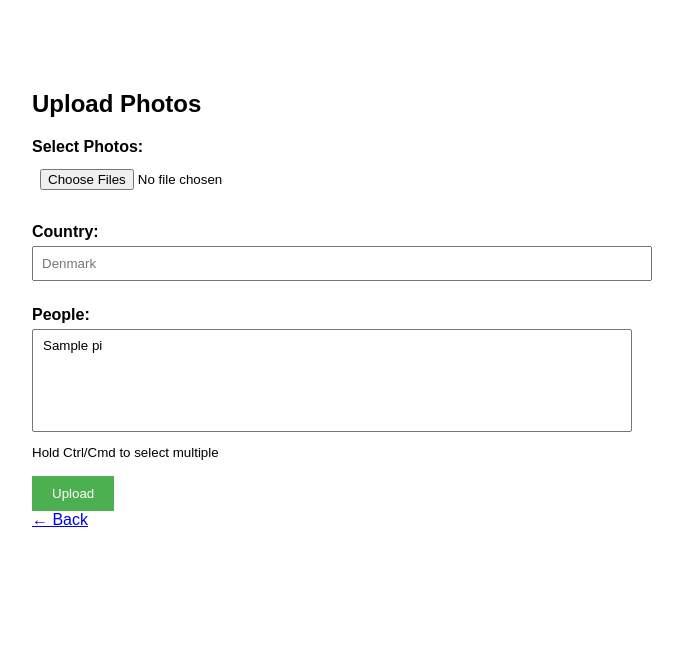
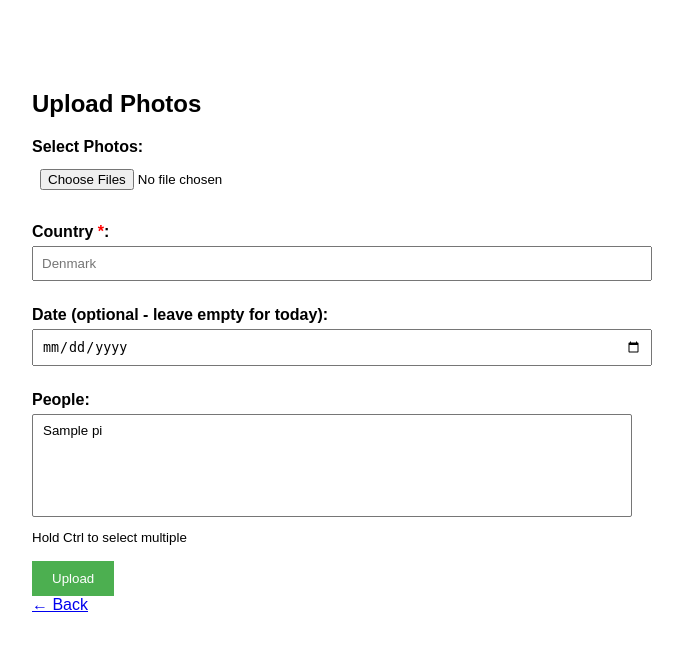
Before and after one commit to Frederik3152/PhotoFetchr, a Flask app: page /upload in a window 1280 px wide. Shown: the top 651 px of the page, without its empty margins (308-991 px from the left). Run offline with Flask 3, Linux system fonts and the light colour scheme; a database or web service that is not in the repository returns one stand-in record (values such as "Sample title"); some libraries are stand-ins or nearby versions.

Commit message:
adding date overwrite

```diff
--- a/app.py
+++ b/app.py
@@ -226,13 +226,26 @@ def allowed_file(filename):
 def upload():
     if request.method == 'POST':
         files = request.files.getlist('photos')
-        country = request.form.get('country', '')
+        country = request.form.get('country', '').strip()
         people = request.form.getlist('people')
+        custom_date = request.form.get('date', '').strip()
+
+        # Validate mandatory country
+        if not country:
+            return jsonify([{'success': False, 'error': 'Country is required'}])
+
+        # Parse custom date if provided
+        photo_date = None
+        if custom_date:
+            try:
+                photo_date = datetime.strptime(custom_date, '%Y-%m-%d').date()
+            except ValueError:
+                return jsonify([{'success': False, 'error': 'Invalid date format. Use YYYY-MM-DD'}])
 
         results = []
         for file in files:
             if file and allowed_file(file.filename):
-                result = add_photo_to_db(file, country, people)
+                result = add_photo_to_db(file, country, people, photo_date)
                 results.append(result)
 
         return jsonify(results)
@@ -241,10 +254,8 @@ def upload():
     people_list = get_people()
     return render_template('upload.html', people=people_list)
 
-def add_photo_to_db(file, country, people):
-    """
-    Add single photo to database and filesystem
-    """
+def add_photo_to_db(file, country, people, custom_date=None):
+    """Add single photo to database and filesystem"""
     try:
         # Get next ID
         conn = psycopg2.connect(**db_config)
@@ -252,12 +263,14 @@ def add_photo_to_db(file, country, people):
         cur.execute("SELECT COALESCE(MAX(id), 0) + 1 FROM pi_data.pictures")
         photo_id = cur.fetchone()[0]
 
-        # Generate paths
-        now = datetime.now()
-        filename = f"{now.strftime('%Y%m%d')}_{photo_id:06d}_{secure_filename(file.filename)}"
+        # Use custom date or current date
+        photo_date = custom_date if custom_date else datetime.now().date()
 
-        original_path = f"/photos/originals/{now.year}/{now.month:02d}/{filename}"
-        thumb_path = f"/photos/thumbnails/{now.year}/{now.month:02d}/thumb_{filename}"
+        # Generate paths using the photo date
+        filename = f"{photo_date.strftime('%Y%m%d')}_{photo_id:06d}_{secure_filename(file.filename)}"
+
+        original_path = f"/photos/originals/{photo_date.year}/{photo_date.month:02d}/{filename}"
+        thumb_path = f"/photos/thumbnails/{photo_date.year}/{photo_date.month:02d}/thumb_{filename}"
 
         # Create directories and save files
         Path(original_path).parent.mkdir(parents=True, exist_ok=True)
@@ -274,7 +287,7 @@ def add_photo_to_db(file, country, people):
         cur.execute("""
             INSERT INTO pi_data.pictures (id, file_name, country, photo_taken, file_path, thumbnail_path, file_size)
             VALUES (%s, %s, %s, %s, %s, %s, %s)
-        """, (photo_id, file.filename, country, now.date(), original_path, thumb_path, os.path.getsize(original_path)))
+        """, (photo_id, file.filename, country, photo_date, original_path, thumb_path, os.path.getsize(original_path)))
 
         # Add people
         for person_name in people:
@@ -288,7 +301,7 @@ def add_photo_to_db(file, country, people):
         cur.close()
         conn.close()
 
-        return {'success': True, 'filename': file.filename, 'id': photo_id}
+        return {'success': True, 'filename': file.filename, 'id': photo_id, 'date': photo_date.isoformat()}
 
     except Exception as e:
         return {'success': False, 'filename': file.filename, 'error': str(e)}
--- a/templates/upload.html
+++ b/templates/upload.html
@@ -11,6 +11,7 @@
         .results { margin-top: 20px; padding: 10px; background: #f0f0f0; }
         .success { color: green; }
         .error { color: red; }
+        .required { color: red; }
     </style>
 </head>
 <body>
@@ -23,8 +24,13 @@
         </div>
 
         <div class="form-group">
-            <label>Country:</label>
-            <input type="text" name="country" placeholder="Denmark">
+            <label>Country <span class="required">*</span>:</label>
+            <input type="text" name="country" placeholder="Denmark" required>
+        </div>
+
+        <div class="form-group">
+            <label>Date (optional - leave empty for today):</label>
+            <input type="date" name="date" placeholder="YYYY-MM-DD">
         </div>
 
         <div class="form-group">
@@ -34,7 +40,7 @@
                 <option value="{{ person[0] }}">{{ person[0] }}</option>
                 {% endfor %}
             </select>
-            <small>Hold Ctrl/Cmd to select multiple</small>
+            <small>Hold Ctrl to select multiple</small>
         </div>
 
         <button type="submit">Upload</button>
@@ -61,7 +67,7 @@
                 let html = '<h3>Results:</h3>';
                 data.forEach(result => {
                     if (result.success) {
-                        html += `<p class="success">✓ ${result.filename} (ID: ${result.id})</p>`;
+                        html += `<p class="success">✓ ${result.filename} (ID: ${result.id}, Date: ${result.date})</p>`;
                     } else {
                         html += `<p class="error">✗ ${result.filename}: ${result.error}</p>`;
                     }
```
